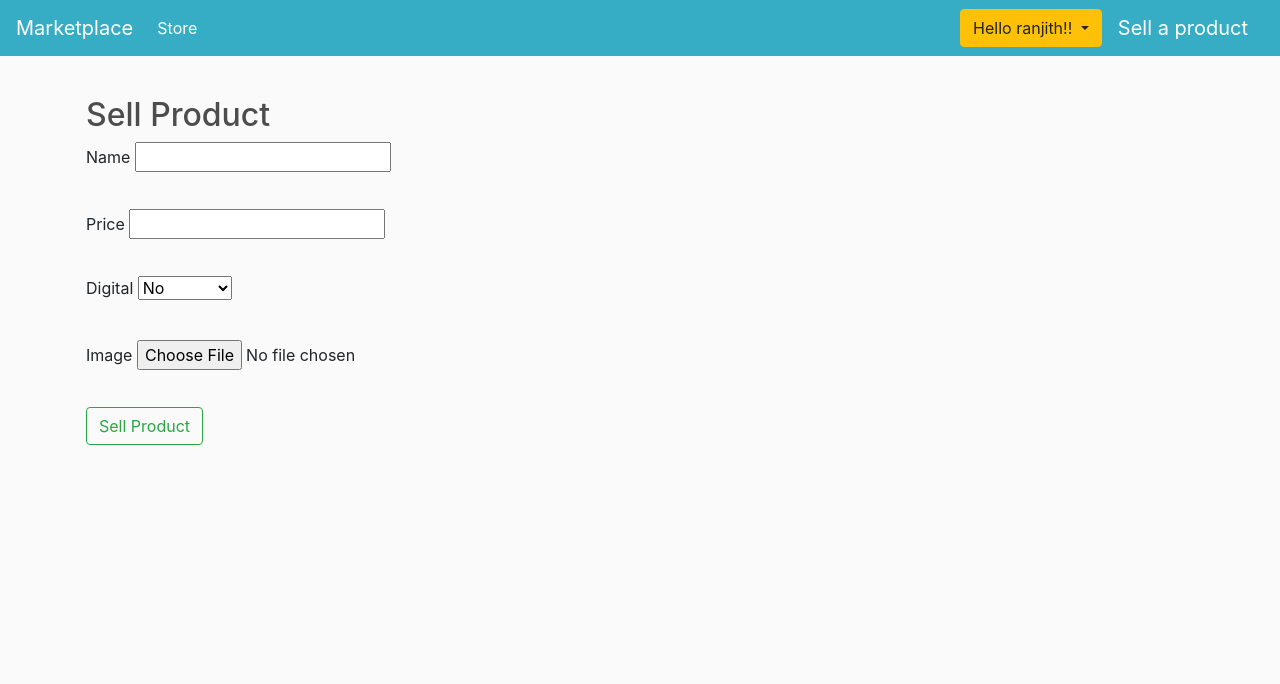
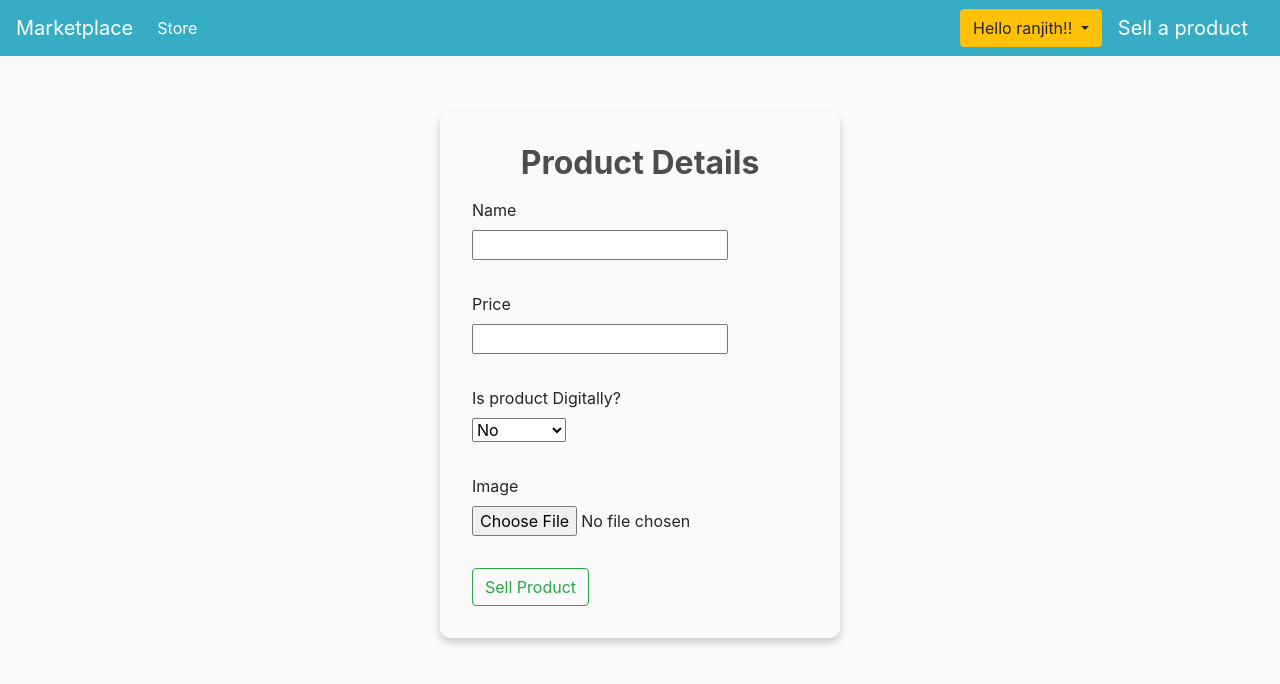
Before and after one commit to RajenRanjithkumar/ecommerce, a Django app: page /seller_add_product/ in a window 1280 px wide. Shown: the top 684 px of the page. Run offline with Django 4.2, Linux system fonts and the light colour scheme; a user stored in the database is signed in; some libraries are stand-ins or nearby versions.

Commit message:
fixed somelayout errors

```diff
--- a/ecommerce/static/css/main.css
+++ b/ecommerce/static/css/main.css
@@ -128,6 +128,7 @@ h1,h2,h3,h4,h5,h6{
 
 .card {
 
+
 	width: 25rem;
 	margin: auto;
 	box-shadow: 0 4px 8px 0 rgba(0,0,0,0.2);
@@ -140,6 +141,26 @@ h1,h2,h3,h4,h5,h6{
 
   .card:hover {
 	box-shadow: 0 8px 16px 0 rgba(0,0,0,0.2);
+  }
+
+
+  .add_product {
+
+	height: fit-content;
+	width: 25rem;
+	padding: 2rem;
+
+	margin: auto;
+	box-shadow: 0 4px 8px 0 rgba(0,0,0,0.2);
+	transition: 0.4s;
+	border-radius: 10px; /* 5px rounded corners */
+	text-align: left;
+	text-align: left;
+
+  }
+
+  .add_product:hover {
+	box-shadow: 0 8px 16px 0 rgba(61, 177, 179, 0.2);
   }
 
   .form__group {
--- a/ecommerce/store/templates/store/seller_add_product.html
+++ b/ecommerce/store/templates/store/seller_add_product.html
@@ -2,20 +2,39 @@
 
 {% block content %}
 
-<h2>Sell Product</h2>
 
 
-<div>
+
+<div class="container">
+
+
+
+
+    <div class="add_product">
+        <h2 style="text-align: center; margin-bottom: 1rem;"><strong>Product Details</strong></h2>
+
+
 
         <form class="form" method="POST" enctype="multipart/form-data" action="">
             {% csrf_token %}
 
-        {% for field in form %}
 
-        <div class="form__group form__group">
+            <!-- {{ form.as_p }} -->
+
+
+
+            {% for field in form  %}
+
+            <div class="form__group">
+            {% if field.label == 'Digital' %}
+            <label for="room_name">Is product Digitally?</label>
+            {% else %}
             <label for="room_name">{{field.label}}</label>
+            {% endif %}
+            <br>
             {{field}}
-        <!-- <input id="username" name="username" type="text" placeholder="e.g. dennis_ivy" /> -->
+
+
             </div>
 
             {% endfor %}
@@ -31,4 +50,9 @@
 
 
 
+</div>
+
+
+
+
 {% endblock content %}
```
Also changed, not shown: ecommerce/db.sqlite3, ecommerce/static/images/app_icon.png (added). Lines whose indentation alone changed are shown as unchanged.
